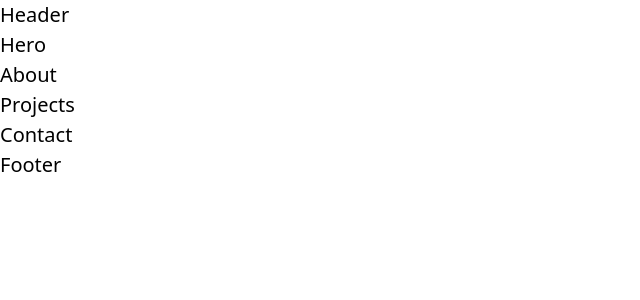
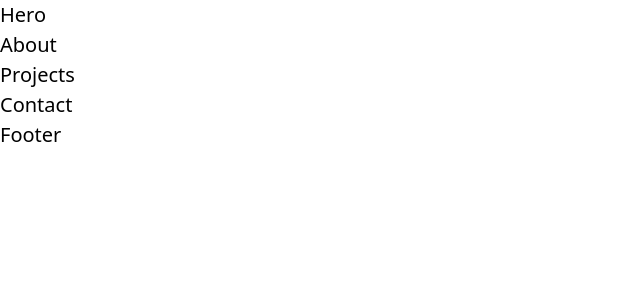
Before and after one commit to JBlackburn94/portfolio-2024, a Next.js app: page / in a window 1280 px wide. Shown: the top 300 px of the page, without its empty margins (0-640 px from the left). Built offline with nearby package versions, Linux system fonts and the light colour scheme.

Commit message:
adds displayName to Logo.tsx

```diff
--- a/app/components/Header.tsx
+++ b/app/components/Header.tsx
@@ -1,3 +1,7 @@
 export default function Header() {
-  return <div>Header</div>;
+  return (
+    <header>
+      <nav></nav>
+    </header>
+  );
 }
--- a/app/components/Logo.tsx
+++ b/app/components/Logo.tsx
@@ -34,4 +34,5 @@ const Logo = forwardRef<SVGSVGElement, React.SVGProps<SVGSVGElement>>(
   }
 );
 
+Logo.displayName = "Logo";
 export default Logo;
```
